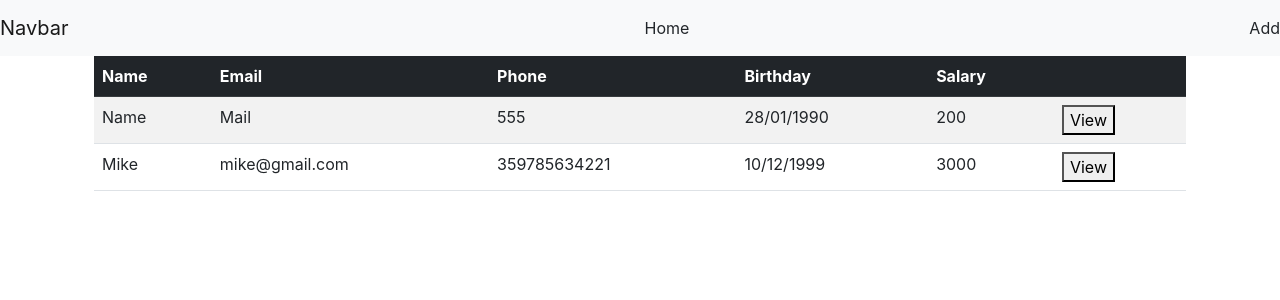
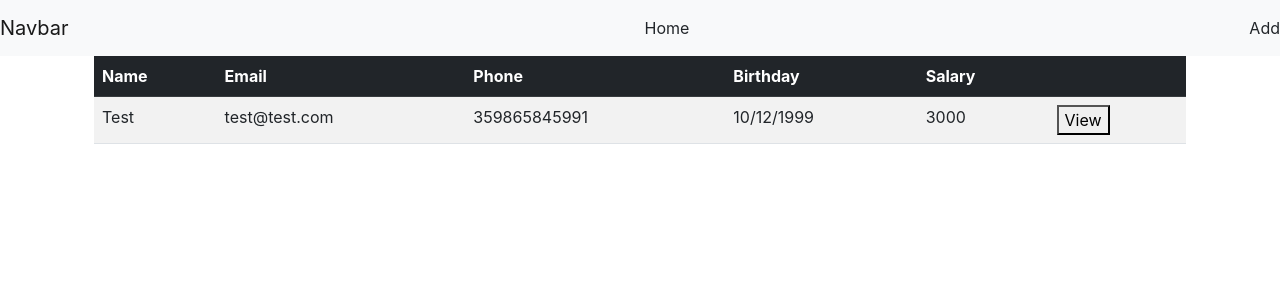
Before and after one commit to cailqk/employees-app, a React (Create React App) app: page / in a window 1280 px wide. Shown: the top 300 px of the page. Built offline with nearby package versions, Linux system fonts and the light colour scheme; data requests are answered from the project's data file; the HTML template or start-up script is replaced by a standard one.

Commit message:
slight changes in structure/show no data if true

```diff
--- a/db.json
+++ b/db.json
@@ -1,20 +1,12 @@
 {
   "employee": [
     {
-      "name": "Name",
-      "email": "Mail",
-      "phone": "555",
-      "date": "28/01/1990",
-      "salary": "200",
-      "id": 1
-    },
-    {
-      "name": "Mike",
-      "email": "mike@gmail.com",
-      "phone": 359785634221,
+      "name": "Test",
+      "email": "test@test.com",
+      "phone": 359865845991,
       "date": "10/12/1999",
       "salary": 3000,
-      "id": 3
+      "id": 1
     }
   ],
   "comments": [
--- a/src/App.js
+++ b/src/App.js
@@ -1,10 +1,10 @@
 import "./App.css";
 import { Route, Routes } from "react-router-dom";
 
-import CreateEmployee from "./components/CreateEmployee";
-import ShowAllEmployees from "./components/ShowAllEmployees";
+import CreateEmployee from "./components/Employees/CreateEmployee";
+import ShowAllEmployees from "./components/Employees/ShowAllEmployees";
 import NavBar from "./components/NavBar";
-import Details from "./components/Details";
+import Details from "./components/Employees/Details";
 
 function App() {
   return (
--- a/src/components/CreateEmployee.js
+++ b/src/components/Employees/CreateEmployee.js
@@ -1,4 +1,4 @@
-import * as api from "../requests/API";
+import * as api from "../../requests/API";
 import { useState } from "react";
 import { useNavigate } from "react-router";
 
--- a/src/components/Details.js
+++ b/src/components/Employees/Details.js
@@ -1,7 +1,7 @@
 import { useEffect, useState } from "react";
 import { useNavigate, useParams } from "react-router";
 
-import * as api from "../requests/API";
+import * as api from "../../requests/API";
 
 const Details = () => {
   const [employee, setEmployee] = useState({});
--- /dev/null
+++ b/src/components/Employees/EmployeeItem.css
@@ -0,0 +1,5 @@
+.no-data {
+    text-align: center;
+    background-color: rgb(255, 79, 79);
+    font-weight: bold;
+}
--- a/src/components/EmployeeItem.js
+++ b/src/components/Employees/EmployeeItem.js
@@ -1,8 +1,8 @@
 import { useNavigate } from "react-router-dom";
+import './EmployeeItem.css'
 
 const EmployeeItem = (props) => {
-
-    const navigate = useNavigate();
+  const navigate = useNavigate();
 
   return (
     <table className="table table-striped">
@@ -17,6 +17,11 @@ const EmployeeItem = (props) => {
         </tr>
       </thead>
       <tbody>
+        {props.employees.length === 0 && (
+          <tr className="no-data" >
+            <td colSpan={6}>No data available</td>
+          </tr>
+        )}
         {props.employees.length > 0 &&
           props.employees.map((el) => {
             return (
@@ -27,7 +32,9 @@ const EmployeeItem = (props) => {
                 <td>{el.date}</td>
                 <td>{el.salary}</td>
                 <td>
-                    <button onClick={() => navigate(`/employee/${el.id}`)}>View</button>
+                  <button onClick={() => navigate(`/employee/${el.id}`)}>
+                    View
+                  </button>
                 </td>
               </tr>
             );
--- a/src/components/ShowAllEmployees.js
+++ b/src/components/Employees/ShowAllEmployees.js
@@ -1,4 +1,4 @@
-import * as api from "../requests/API";
+import * as api from "../../requests/API";
 
 import { useState } from "react";
 import EmployeeItem from "./EmployeeItem";
```
